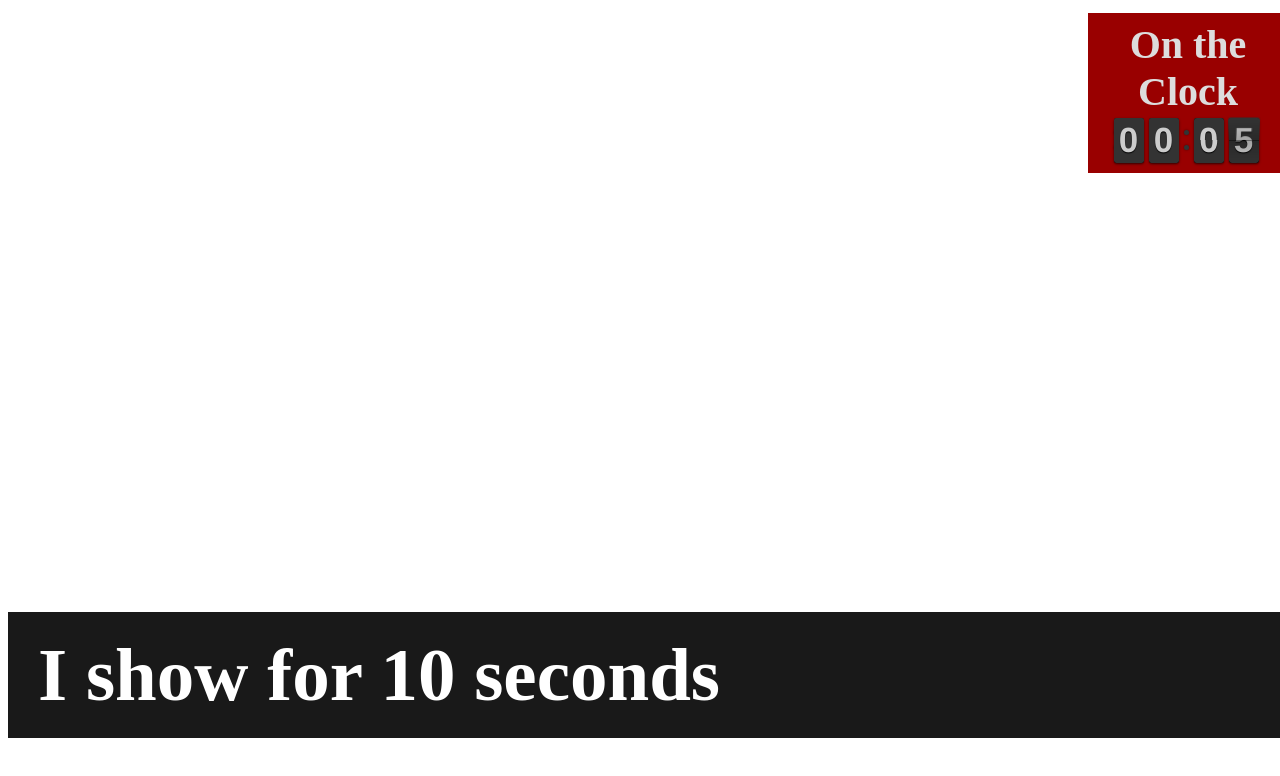
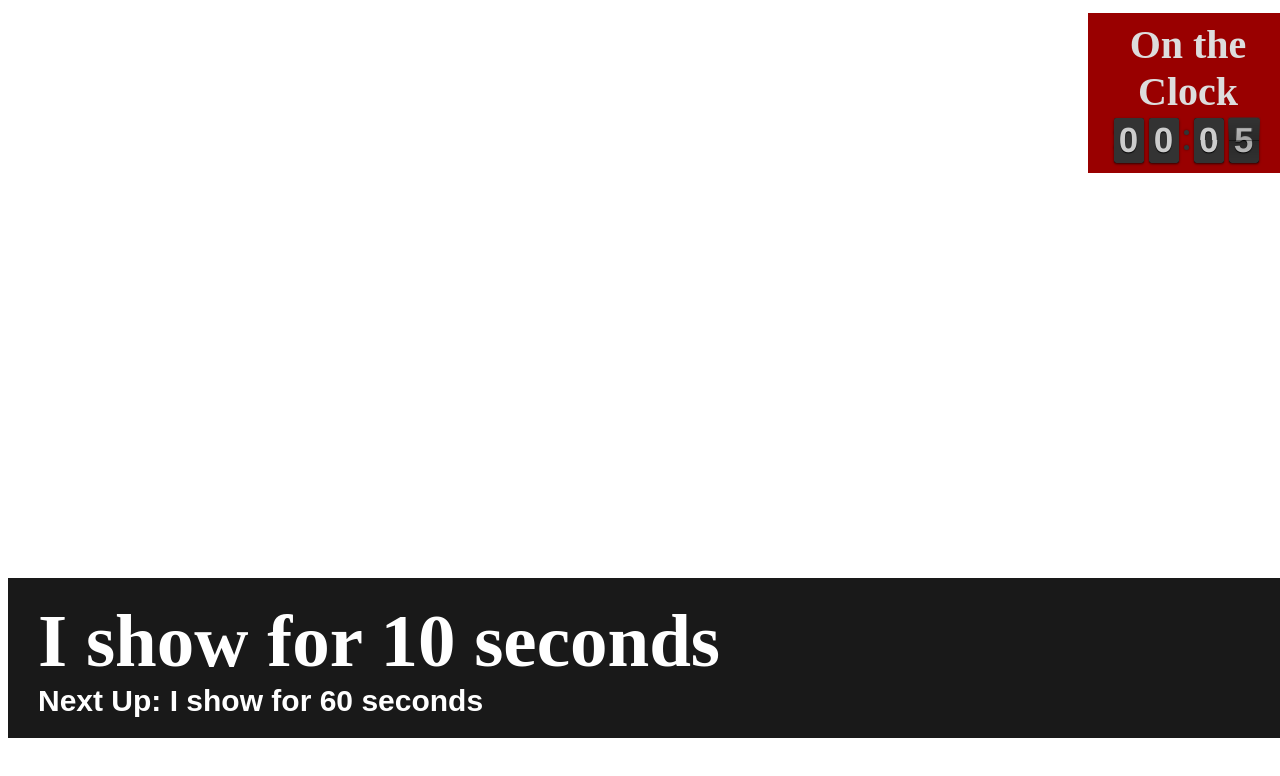
Before and after one commit to kgiszewski/Live-Stream-Web-Plugins, a plain HTML site: page Date and Time/OnTheClock Playlist/index.html in a window 1280 px wide. Shown: the top 776 px of the page. Drawn offline with nearby package versions, Linux system fonts and the light colour scheme; a web font is replaced by a local one.

Commit message:
Add next headline to OnTheClock Playlist

```diff
--- a/Date and Time/OnTheClock Playlist/css/app.css
+++ b/Date and Time/OnTheClock Playlist/css/app.css
@@ -4,11 +4,18 @@
 	position: relative;
 }
 
-h1 {
+h1{
 	font-family: 'Haettenschweiler';
 	color: #000;
 	font-size: 40px;
 	margin: 0;
+}
+
+h2 {
+	font-size: 30px;
+	color: white;
+	margin: 0;
+	font-family: 'arial';
 }
 
 #onClock {
--- a/Date and Time/OnTheClock Playlist/index.html
+++ b/Date and Time/OnTheClock Playlist/index.html
@@ -13,6 +13,7 @@
 
 			<div id="headline">
 				<h1></h1>
+				<h2></h2>
 			</div>
 		</div>
 			<script src="https://ajax.googleapis.com/ajax/libs/jquery/3.2.1/jquery.min.js"></script>
--- a/Date and Time/OnTheClock Playlist/js/app.js
+++ b/Date and Time/OnTheClock Playlist/js/app.js
@@ -5,9 +5,11 @@ var app = (function () {
 	var $clockWrapper = $('#onClock');
 	var $headlineWrapper = $('#headline');
 	var $headline = $('#headline h1');
+	var $nextHeadline = $('#headline h2');
 	var headlineIndex = -1;
 	var audio = new Audio('mp3/beep_short.mp3');
 	var delayInMillisecondsBetweenHeadlines = 3000;
+	var showNextHeadlineUnderCurrent = true;
 
 	var start = function(playlist) {
 		var clock = new FlipClock($clock, {
@@ -18,7 +20,6 @@ var app = (function () {
 					setTimeout(function(){
 						handleHeadlineChange(clock);
 					}, delayInMillisecondsBetweenHeadlines);
-
 				},
 				interval: function() {
 					handleClockColor(clock);
@@ -27,6 +28,22 @@ var app = (function () {
 		});
 
 		handleHeadlineChange(clock);
+	}
+
+	var getNextHeadlineText = function() {
+
+		if(!showNextHeadlineUnderCurrent) {
+			return;
+		}
+
+		var headline = "";
+		var nextHeadlineIndex = headlineIndex + 1;
+
+		if(playlist[nextHeadlineIndex]) {
+			headline = "Next Up: " + playlist[nextHeadlineIndex].headline;
+		}
+
+		return headline;
 	}
 
 	var handleHeadlineChange = function(clock) {
@@ -47,6 +64,7 @@ var app = (function () {
 		$headlineWrapper.fadeOut(function() {
 			$headlineWrapper;
 			$headline.text(nextHeadline.headline);
+			$nextHeadline.text(getNextHeadlineText());
 		}).fadeIn();
 
 		$clockWrapper.removeClass("red");
```
